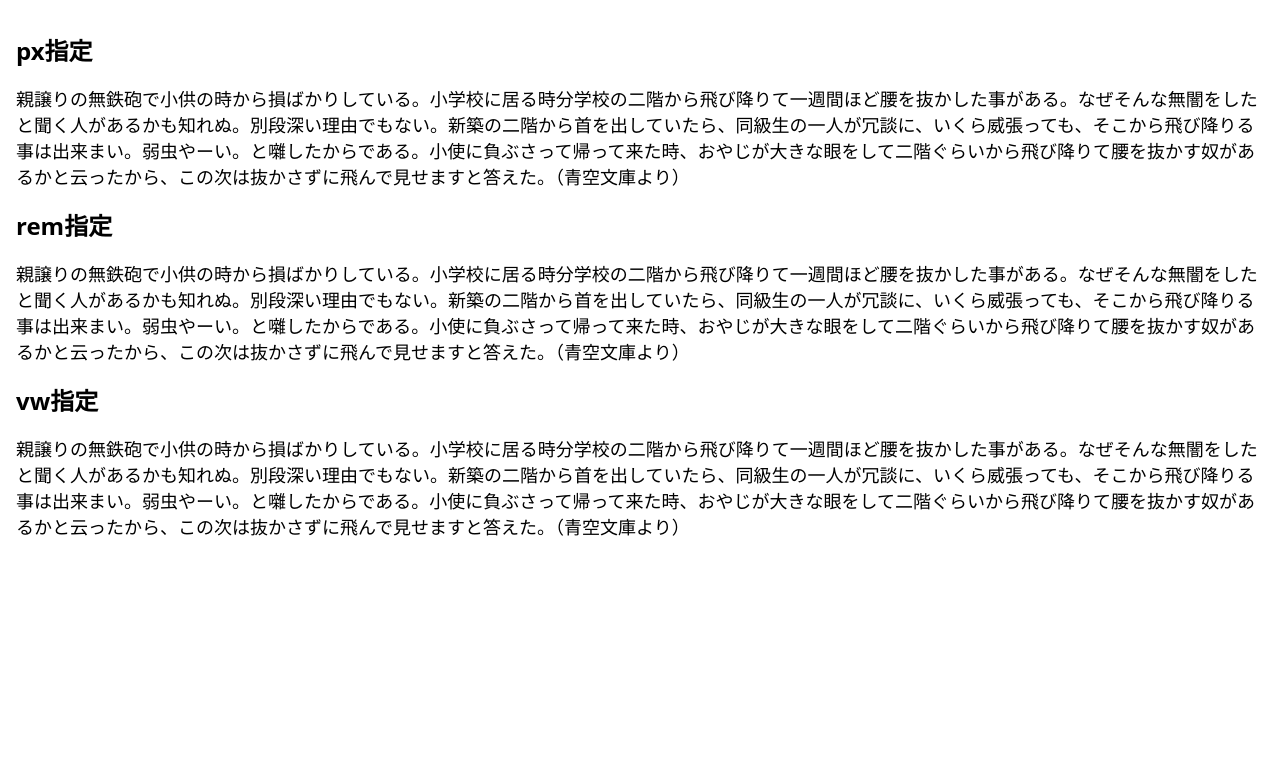
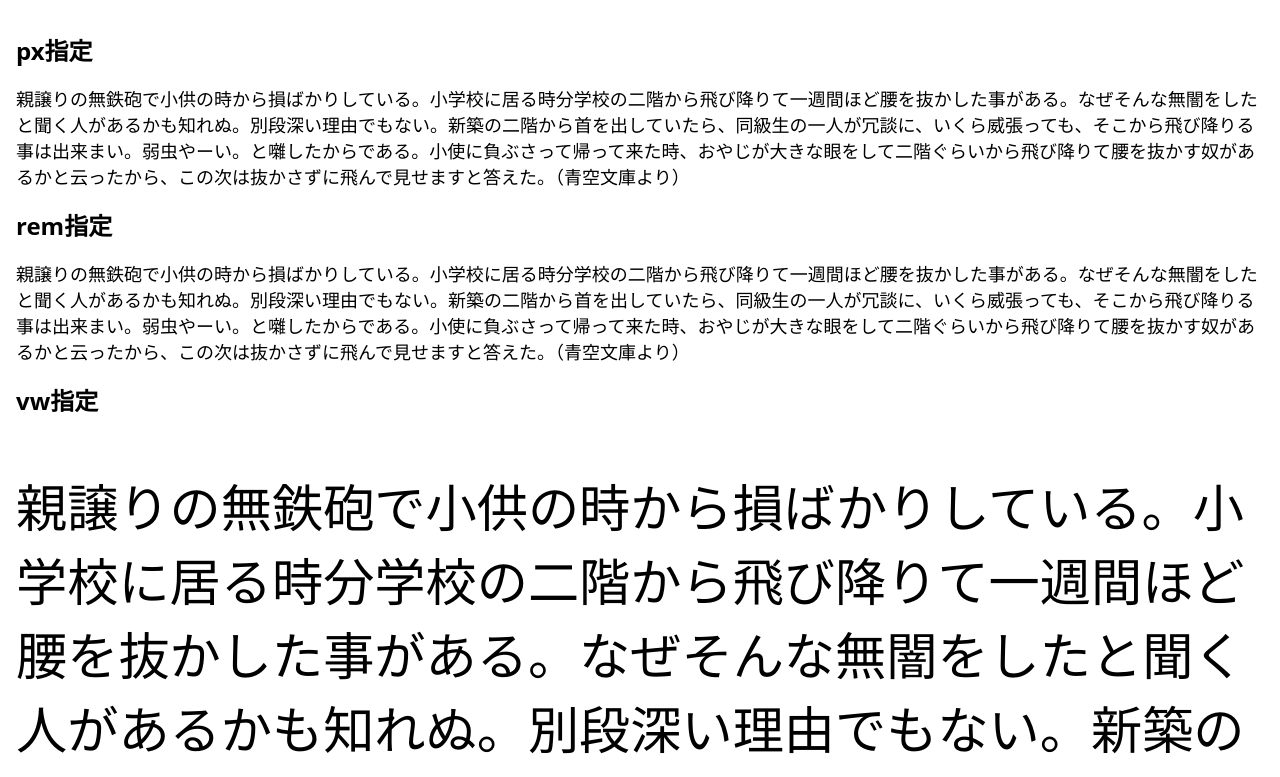
Before and after one commit to yusk-ishii/font-size, a website: page index.html in a window 1280 px wide. Shown: the top 777 px of the page. Drawn offline with Linux system fonts and the light colour scheme.

Commit message:
style変更

```diff
--- a/styles.css
+++ b/styles.css
@@ -55,5 +55,5 @@ h1 {
 }
 
 .vw {
-  font-size: clamp(16px, 5vw, 18px);
+  font-size: 4vw;
 }
```
